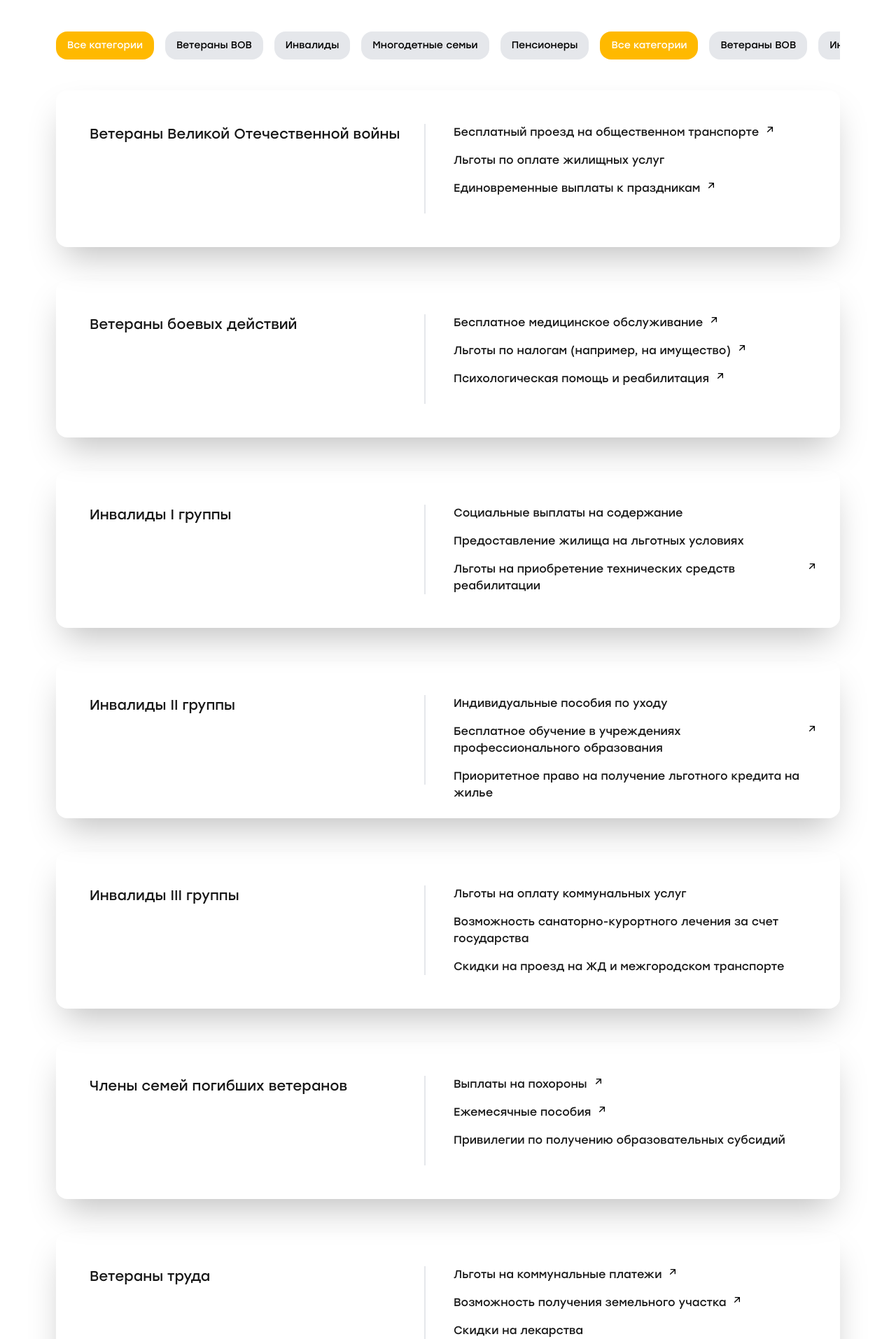
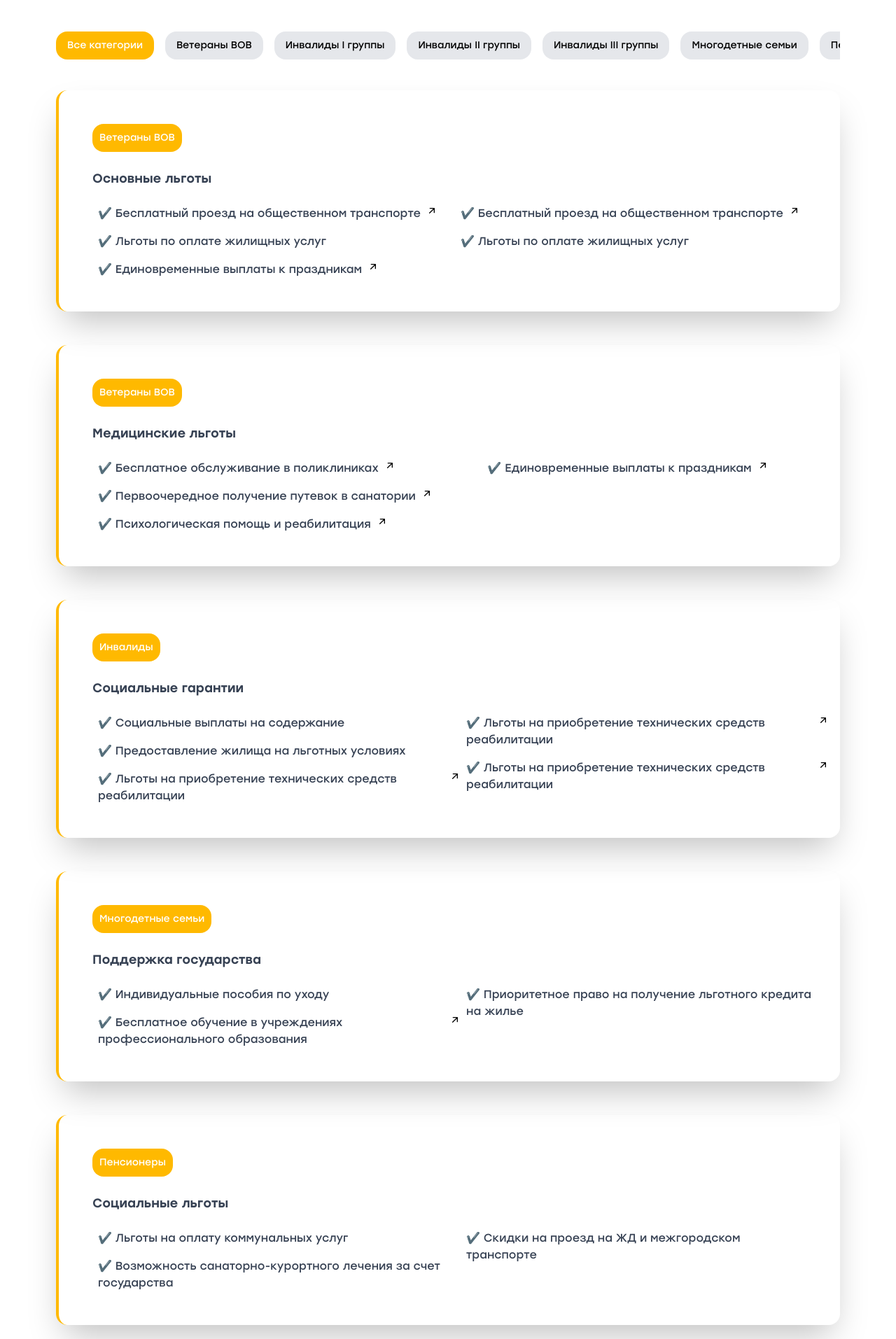
Before and after one commit to bmstu-itstech/fivvt-frontend, a Next.js app: page /benefits in a window 1280 px wide. Shown: the part 187-2100 px from the top of the page at 70% size. Built offline with nearby package versions, Linux system fonts and the light colour scheme.

Commit message:
[feat] page: add new visual for card of BenefitPage

```diff
--- a/src/app/benefits/page.tsx
+++ b/src/app/benefits/page.tsx
@@ -4,15 +4,23 @@ import {PageLayout} from '@/layouts/PageLayout';
 import {BenefitsCardUsecase} from '@/components/BenefitCard/BenefitCard.usecase';
 import {BenefitCard} from '@/components/BenefitCard';
 import {HorizontalSelect} from '@/components/HorizontalSelect';
-import { HorizontalSelectDefaultUsecase } from '@/components/HorizontalSelect/HorizontalSelected.usecase';
+import {HorizontalSelectDefaultUsecase} from '@/components/HorizontalSelect/HorizontalSelected.usecase';
 const Page: FC = () => {
   const [lgota, setLgota] = useState<string>(HorizontalSelectDefaultUsecase[0]);
-  useEffect(() => {console.log(lgota)}, [lgota]);
+  useEffect(() => {
+    console.log(lgota);
+  }, [lgota]);
+  const allCategories = 'Все категории';
   return (
     <PageLayout title='Законодательство' className='overflow-hidden'>
-      <HorizontalSelect active={lgota} setSelected={setLgota} variants={HorizontalSelectDefaultUsecase} />
+      <HorizontalSelect
+        active={lgota}
+        setSelected={setLgota}
+        variants={HorizontalSelectDefaultUsecase}
+      />
       <div className='w-full flex flex-col gap-12 items-center'>
-        {BenefitsCardUsecase.map((item, index) => {
+        {BenefitsCardUsecase.filter(item => item.lgota == lgota || lgota == allCategories).map(
+          (item, index) => {
             return (
               <BenefitCard
                 key={index}
@@ -20,7 +28,8 @@ const Page: FC = () => {
                 className='odd:animate-appear-start-block-800 even:animate-appear-end-block-800'
               />
             );
-        })}
+          },
+        )}
       </div>
     </PageLayout>
   );
--- a/src/components/BenefitCard/BenefitCard.props.tsx
+++ b/src/components/BenefitCard/BenefitCard.props.tsx
@@ -1,7 +1,7 @@
 import type {HTMLAttributes} from 'react';
 
 export default interface Props extends HTMLAttributes<HTMLDivElement> {
-    data: BenefitCardBit;
+  data: BenefitCardBit;
 }
 
 export interface BenefitCardRowBit {
@@ -9,6 +9,7 @@ export interface BenefitCardRowBit {
   href?: string;
 }
 export interface BenefitCardBit {
-  title: string;
+  lgota: string;
+  type_of_lgota: string;
   value: BenefitCardRowBit[];
 }
--- a/src/components/BenefitCard/BenefitCard.usecase.tsx
+++ b/src/components/BenefitCard/BenefitCard.usecase.tsx
@@ -2,23 +2,29 @@ import type {BenefitCardBit} from './BenefitCard.props';
 
 export const BenefitsCardUsecase: BenefitCardBit[] = [
   {
-    title: 'Ветераны Великой Отечественной войны',
+    lgota: 'Ветераны ВОВ',
+    type_of_lgota: 'Основные льготы',
     value: [
       {title: 'Бесплатный проезд на общественном транспорте', href: '#'},
       {title: 'Льготы по оплате жилищных услуг'},
       {title: 'Единовременные выплаты к праздникам', href: '#'},
+      {title: 'Бесплатный проезд на общественном транспорте', href: '#'},
+      {title: 'Льготы по оплате жилищных услуг'},
     ],
   },
   {
-    title: 'Ветераны боевых действий',
+    lgota: 'Ветераны ВОВ',
+    type_of_lgota: 'Медицинские льготы',
     value: [
-      {title: 'Бесплатное медицинское обслуживание', href: '#'},
-      {title: 'Льготы по налогам (например, на имущество)', href: '#'},
+      {title: 'Бесплатное обслуживание в поликлиниках', href: '#'},
+      {title: 'Первоочередное получение путевок в санатории', href: '#'},
       {title: 'Психологическая помощь и реабилитация', href: '#'},
+      {title: 'Единовременные выплаты к праздникам', href: '#'},
     ],
   },
   {
-    title: 'Инвалиды I группы',
+    lgota: 'Инвалиды',
+    type_of_lgota: 'Социальные гарантии',
     value: [
       {title: 'Социальные выплаты на содержание'},
       {title: 'Предоставление жилища на льготных условиях'},
@@ -26,22 +32,31 @@ export const BenefitsCardUsecase: BenefitCardBit[] = [
         title: 'Льготы на приобретение технических средств реабилитации',
         href: '#',
       },
+      {
+        title: 'Льготы на приобретение технических средств реабилитации',
+        href: '#',
+      },
+      {
+        title: 'Льготы на приобретение технических средств реабилитации',
+        href: '#',
+      },
     ],
   },
   {
-    title: 'Инвалиды II группы',
+    lgota: 'Многодетные семьи',
+    type_of_lgota: 'Поддержка государства',
     value: [
       {title: 'Индивидуальные пособия по уходу'},
       {
-        title:
-          'Бесплатное обучение в учреждениях профессионального образования',
+        title: 'Бесплатное обучение в учреждениях профессионального образования',
         href: '#',
       },
       {title: 'Приоритетное право на получение льготного кредита на жилье'},
     ],
   },
   {
-    title: 'Инвалиды III группы',
+    lgota: 'Пенсионеры',
+    type_of_lgota: 'Социальные льготы',
     value: [
       {title: 'Льготы на оплату коммунальных услуг'},
       {title: 'Возможность санаторно-курортного лечения за счет государства'},
@@ -49,7 +64,8 @@ export const BenefitsCardUsecase: BenefitCardBit[] = [
     ],
   },
   {
-    title: 'Члены семей погибших ветеранов',
+    lgota: 'Пенсионеры',
+    type_of_lgota: 'Социальные гарантии',
     value: [
       {title: 'Выплаты на похороны', href: '#'},
       {title: 'Ежемесячные пособия', href: '#'},
@@ -57,7 +73,8 @@ export const BenefitsCardUsecase: BenefitCardBit[] = [
     ],
   },
   {
-    title: 'Ветераны труда',
+    lgota: 'Многодетные семьи',
+    type_of_lgota: 'Социальные гарантии',
     value: [
       {title: 'Льготы на коммунальные платежи', href: '#'},
       {title: 'Возможность получения земельного участка', href: '#'},
@@ -65,11 +82,147 @@ export const BenefitsCardUsecase: BenefitCardBit[] = [
     ],
   },
   {
-    title: 'Многодетные семьи с ветеранами',
+    lgota: 'Многодетные семьи',
+    type_of_lgota: 'Социальные гарантии',
     value: [
       {title: 'Дополнительные семейные пособия', href: '#'},
       {title: 'Платежи на школьные нужды', href: '#'},
       {title: 'Поддержка при восстановлении жилья'},
     ],
   },
+  {
+    lgota: 'Ветераны ВОВ',
+    type_of_lgota: 'Социальные гарантии',
+    value: [
+      {title: 'Льготы на оплату медицинских услуг', href: '#'},
+      {title: 'Приоритетное обслуживание в государственных учреждениях', href: '#'},
+      {title: 'Бесплатные юридические консультации'},
+    ],
+  },
+  {
+    lgota: 'Инвалиды I группы',
+    type_of_lgota: 'Медицинские льготы',
+    value: [
+      {title: 'Бесплатные лекарства', href: '#'},
+      {title: 'Льготы на протезирование', href: '#'},
+      {title: 'Персональный медицинский ассистент'},
+    ],
+  },
+  {
+    lgota: 'Инвалиды II группы',
+    type_of_lgota: 'Социальные гарантии',
+    value: [
+      {title: 'Помощь в трудоустройстве', href: '#'},
+      {title: 'Скидки на обучение и курсы', href: '#'},
+      {title: 'Психологическая поддержка'},
+    ],
+  },
+  {
+    lgota: 'Инвалиды III группы',
+    type_of_lgota: 'Социальные льготы',
+    value: [
+      {title: 'Льготы на проезд в общественном транспорте', href: '#'},
+      {title: 'Субсидии на оплату жилья', href: '#'},
+      {title: 'Дополнительные выплаты на детей'},
+    ],
+  },
+  {
+    lgota: 'Многодетные семьи',
+    type_of_lgota: 'Образовательные льготы',
+    value: [
+      {title: 'Бесплатные учебники и пособия', href: '#'},
+      {title: 'Льготы на детские лагеря', href: '#'},
+      {title: 'Скидки на кружки и секции'},
+    ],
+  },
+  {
+    lgota: 'Пенсионеры',
+    type_of_lgota: 'Финансовые льготы',
+    value: [
+      {title: 'Льготы на оплату налогов', href: '#'},
+      {title: 'Бесплатные консультации по финансовым вопросам'},
+      {title: 'Скидки на услуги связи'},
+    ],
+  },
+  {
+    lgota: 'Многодетные семьи',
+    type_of_lgota: 'Жилищные льготы',
+    value: [
+      {title: 'Приоритет при получении жилья', href: '#'},
+      {title: 'Субсидии на ипотеку', href: '#'},
+      {title: 'Льготы на оплату аренды'},
+    ],
+  },
+  {
+    lgota: 'Инвалиды I группы',
+    type_of_lgota: 'Социальные выплаты',
+    value: [
+      {title: 'Ежемесячные пособия', href: '#'},
+      {title: 'Льготы на оплату медицинских услуг', href: '#'},
+      {title: 'Поддержка на оплату коммунальных услуг'},
+    ],
+  },
+  {
+    lgota: 'Инвалиды II группы',
+    type_of_lgota: 'Поддержка государства',
+    value: [
+      {title: 'Бесплатные курсы по обучению', href: '#'},
+      {title: 'Скидки на транспортные услуги', href: '#'},
+      {title: 'Помощь в приобретении техники для реабилитации'},
+    ],
+  },
+  {
+    lgota: 'Пенсионеры',
+    type_of_lgota: 'Культурные льготы',
+    value: [
+      {title: 'Бесплатный вход в музеи и выставки', href: '#'},
+      {title: 'Скидки на культурные мероприятия', href: '#'},
+      {title: 'Бесплатные занятия в кружках по интересам'},
+    ],
+  },
+  {
+    lgota: 'Ветераны ВОВ',
+    type_of_lgota: 'Психологическая поддержка',
+    value: [
+      {title: 'Бесплатные консультации с психологом', href: '#'},
+      {title: 'Группы поддержки', href: '#'},
+      {title: 'Семинары по реабилитации'},
+    ],
+  },
+  {
+    lgota: 'Многодетные семьи',
+    type_of_lgota: 'Льготы на транспорт',
+    value: [
+      {title: 'Бесплатный проезд для детей', href: '#'},
+      {title: 'Скидки на проезд для родителей', href: '#'},
+      {title: 'Льготы на такси в экстренных случаях'},
+    ],
+  },
+  {
+    lgota: 'Инвалиды III группы',
+    type_of_lgota: 'Социальные гарантии',
+    value: [
+      {title: 'Льготы на оплату услуг ЖКХ', href: '#'},
+      {title: 'Скидки на товары первой необходимости', href: '#'},
+      {title: 'Помощь в получении социальных услуг'},
+    ],
+  },
+  {
+    lgota: 'Пенсионеры',
+    type_of_lgota: 'Поддержка здоровья',
+    value: [
+      {title: 'Бесплатные медицинские обследования', href: '#'},
+      {title: 'Льготы на лекарства', href: '#'},
+      {title: 'Санаторно-курортное лечение'},
+    ],
+  },
+  {
+    lgota: 'Инвалиды I группы',
+    type_of_lgota: 'Льготы на жилье',
+    value: [
+      {title: 'Бесплатное жилье на время реабилитации', href: '#'},
+      {title: 'Субсидии на оплату жилья', href: '#'},
+      {title: 'Приоритетное право на получение жилья'},
+    ],
+  },
 ];
--- a/src/components/BenefitCard/index.tsx
+++ b/src/components/BenefitCard/index.tsx
@@ -2,17 +2,16 @@
 import {BenefitCardLayout} from '@/layouts/BenefitCardLayout';
 import type {FC} from 'react';
 import type Props from './BenefitCard.props';
-import {Divider} from '@/shared/components/Divider';
 import {RemoteArrow} from '../icons/RemoteArrow';
 export const BenefitCard: FC<Props> = ({className, data, ...props}) => {
   return (
-    <BenefitCardLayout className={`${className} h-56 `} {...props}>
-      <div className='w-full flex justify-between items-center h-full'>
-        <p className='h-full flex items-start justify-center text-xl'>
-          {data.title}
+    <BenefitCardLayout className={`${className} `} {...props}>
+      <div className='w-full flex-col gap-6 flex items-start justify-start h-full'>
+        <p className='h-10 px-2.5 flex items-center justify-center rounded-2xl text-sm text-white bg-amber-400 '>
+          {data.lgota}
         </p>
-        <Divider isVertical className='bg-gray-200 ms-auto me-8' />
-        <div className='h-full flex flex-col gap-4 w-1/2'>
+        <p className='text-lg text-gray-700 font-medium'>{data.type_of_lgota}</p>
+        <div className='flex flex-col gap-4 w-full flex-wrap max-h-32'>
           {data.value.map((item, index) => {
             return (
               <a
@@ -20,11 +19,9 @@ export const BenefitCard: FC<Props> = ({className, data, ...props}) => {
                 href={item.href}
                 className={`${
                   item.href ? 'cursor-pointer hover:shadow hover:scale-95' : ''
-                } flex gap-1 duration-200 w-fit transition-all   max-w-full relative  px-2`}>
-                {item.title}
-                {item.href && (
-                  <RemoteArrow className='w-4 h-4 absolute left-full top-0' />
-                )}
+                } flex gap-1 duration-200 w-fit transition-all text-gray-700  max-w-1/2 text-wrap relative  px-2`}>
+                ✔️ {item.title}
+                {item.href && <RemoteArrow className='w-4 h-4 absolute left-full top-0' />}
               </a>
             );
           })}
--- a/src/components/HorizontalSelect/HorizontalSelected.usecase.tsx
+++ b/src/components/HorizontalSelect/HorizontalSelected.usecase.tsx
@@ -1,12 +1,9 @@
 export const HorizontalSelectDefaultUsecase = [
   'Все категории',
   'Ветераны ВОВ',
-  'Инвалиды',
-  'Многодетные семьи',
-  'Пенсионеры',
-  'Все категории',
-  'Ветераны ВОВ',
-  'Инвалиды',
+  'Инвалиды I группы',
+  'Инвалиды II группы',
+  'Инвалиды III группы',
   'Многодетные семьи',
   'Пенсионеры',
 ];
--- a/src/components/HorizontalSelect/index.tsx
+++ b/src/components/HorizontalSelect/index.tsx
@@ -13,7 +13,6 @@ export const HorizontalSelect: FC<Props> = ({
       className={`${className} flex gap-4 items-center h-16  justify-start overflow-x-auto
        w-full
        [&::-webkit-scrollbar]:h-1
-       focus:[&::-webkit-scrollbar]:h-3
        [&::-webkit-scrollbar-track]:rounded-full
        [&::-webkit-scrollbar-thumb]:rounded-full
     dark:[&::-webkit-scrollbar-thumb]:bg-gray-200`}
--- a/src/layouts/BenefitCardLayout/index.tsx
+++ b/src/layouts/BenefitCardLayout/index.tsx
@@ -1,15 +1,9 @@
 import type {FC} from 'react';
-import { Props } from './BenefitCardLayout.props';
+import {Props} from './BenefitCardLayout.props';
 
-export const BenefitCardLayout: FC<Props> = ({
-  className,
-  children,
-  ...props
-}) => {
+export const BenefitCardLayout: FC<Props> = ({className, children, ...props}) => {
   return (
-    <div
-      className={`${className} shadow-2xl w-full rounded-2xl p-12 `}
-      {...props}>
+    <div className={`${className} shadow-2xl border-l-4 border-amber-400 w-full rounded-2xl p-12 `} {...props}>
       {children}
     </div>
   );
```
Lines whose indentation alone changed are shown as unchanged.
